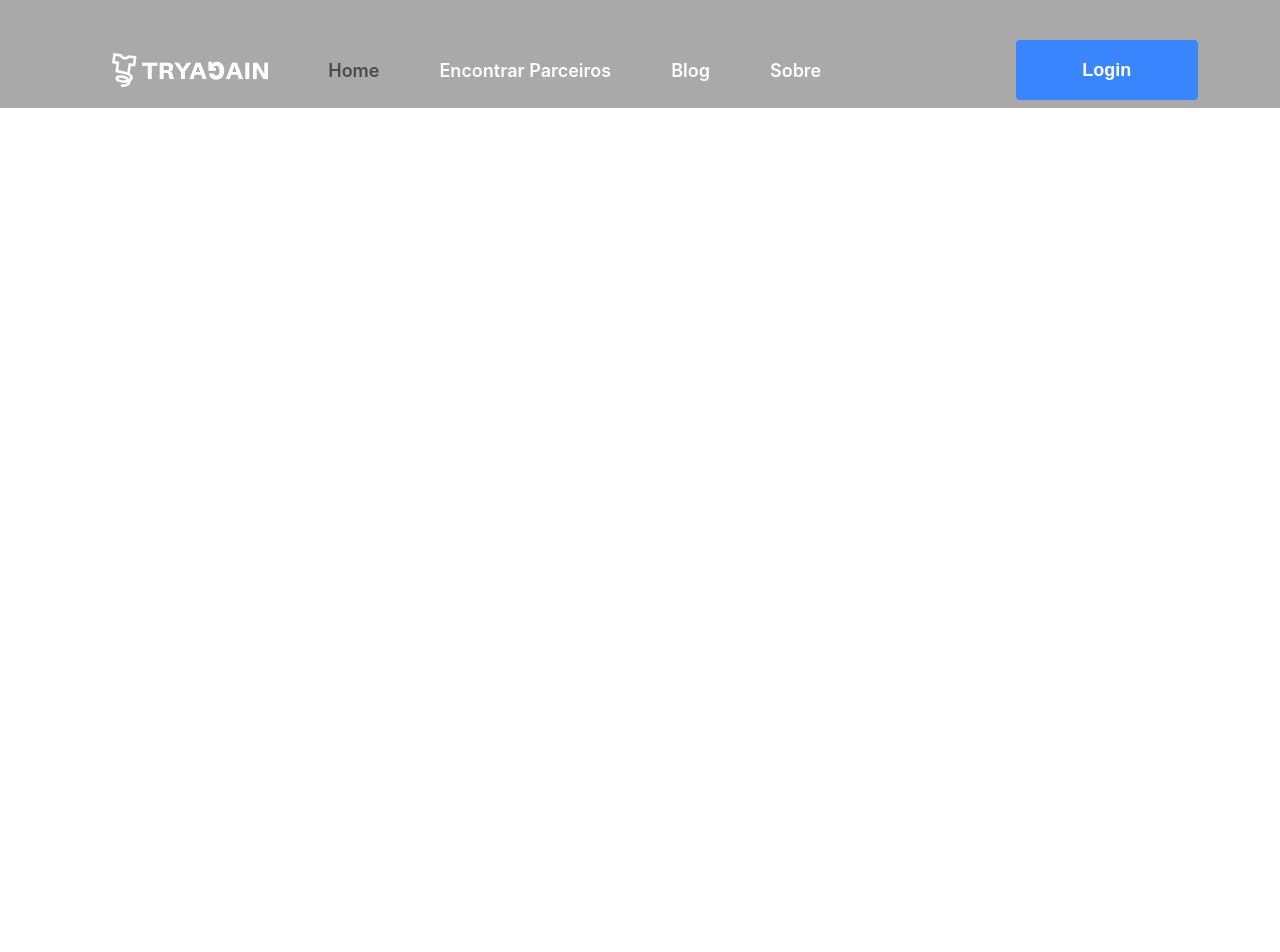
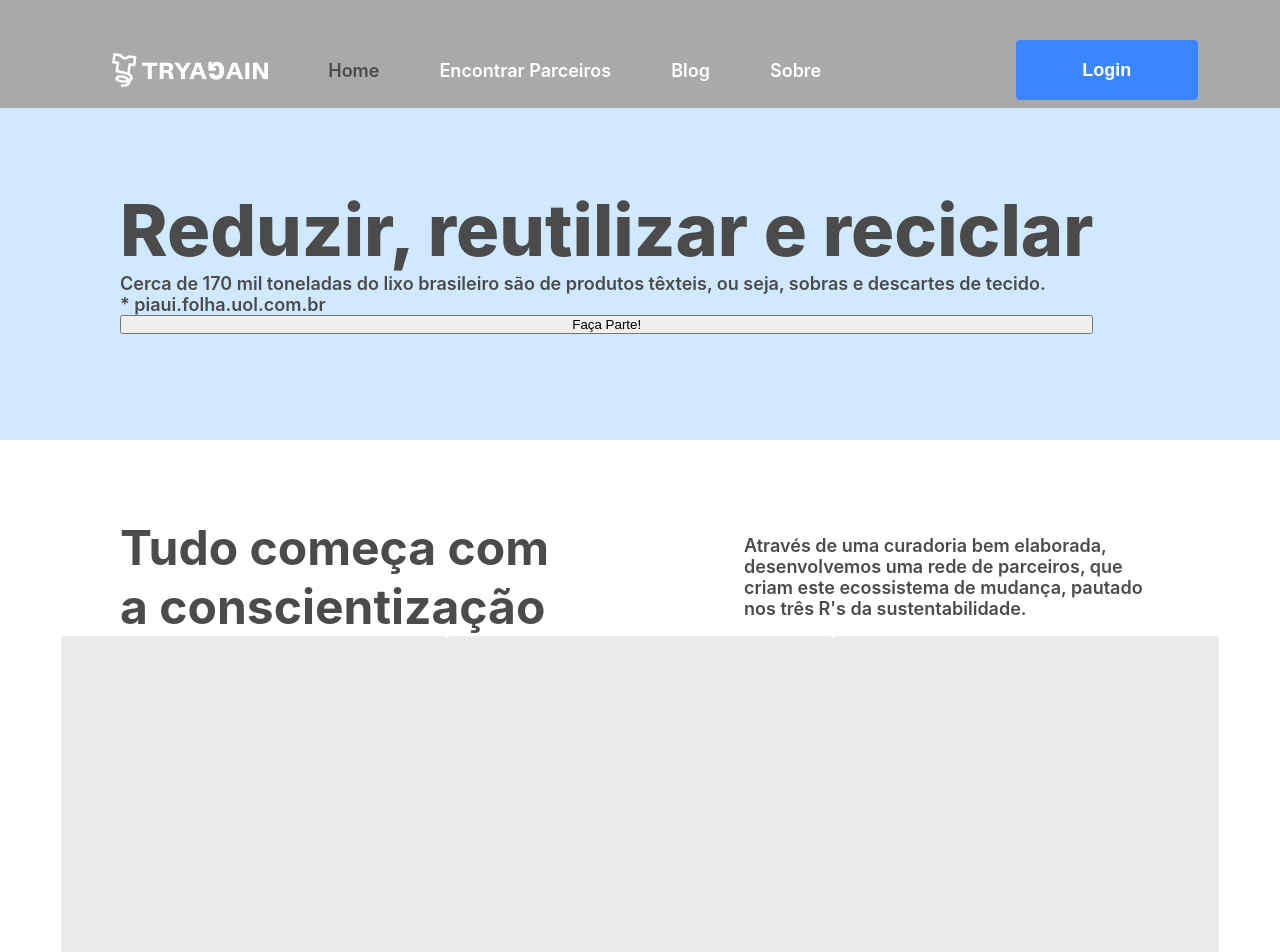
Before and after one commit to provihack-equipe-25/ph-team25, a React (Create React App) app in the folder team25/: page / in a window 1280 px wide. Shown: the top 952 px of the page. Before the commit the page ends 800 px from the top, so only its background shows below. Built offline with nearby package versions, Linux system fonts and the light colour scheme.

Commit message:
[feat] home landing page development

```diff
--- a/team25/src/components/header/Header.js
+++ b/team25/src/components/header/Header.js
@@ -11,12 +11,12 @@ export default function Header() {
     <HeaderContainer>
       <div className='links'>
        <img onClick={() => navigate('/')} src={logo} alt='TryAgain logo'/>
-       <a href='' id='home'>Home</a>
-       <a href=''>Encontrar Parceiros</a>
-       <a href=''>Blog</a>
+       <a href='/' id='home'>Home</a>
+       <a href='/search'>Encontrar Parceiros</a>
+       <a href='/'>Blog</a>
        <a href=''>Sobre</a>
       </div>
-        <button>Login</button>
+        <button onClick={() => navigate('/login')}>Login</button>
     </HeaderContainer>
   )
 }
--- a/team25/src/components/header/styledHeader.js
+++ b/team25/src/components/header/styledHeader.js
@@ -41,7 +41,7 @@ export const HeaderContainer = styled.header`
     transition: 400ms ease;
     cursor: pointer;
     :hover{
-      opacity: 90%;
+      opacity: 80%;
     }
     :active{
       opacity: 100%;
--- a/team25/src/pages/home/Home.js
+++ b/team25/src/pages/home/Home.js
@@ -1,10 +1,46 @@
-import React from 'react'
-import Header from '../../components/header/Header'
+import React from "react"
+import { useNavigate } from "react-router-dom"
+import Header from "../../components/header/Header"
+import { FirstSection, HomeContainer, SecondSection } from "./styledHome"
 
 export default function Home() {
+  const navigate = useNavigate()
+
   return (
-    <div>
-      <Header/>
-    </div>
+    <HomeContainer>
+      <Header />
+      <FirstSection>
+        <div className="info">
+          <h1>Reduzir, reutilizar e reciclar</h1>
+          <p>
+            Cerca de 170 mil toneladas do lixo brasileiro são de produtos
+            têxteis, ou seja, sobras e descartes de tecido.
+          </p>
+          <p>* piaui.folha.uol.com.br </p>
+          <button
+            onClick={() => {
+              navigate("/signup")
+            }}
+          >
+            Faça Parte!
+          </button>
+        </div>
+      </FirstSection>
+      <SecondSection>
+        <div className="title-subtitle">
+          <h2>Tudo começa com a conscientização</h2>
+          <p>
+            Através de uma curadoria bem elaborada, desenvolvemos uma rede de
+            parceiros, que criam este ecossistema de mudança, pautado nos três
+            R's da sustentabilidade.
+          </p>
+        </div>
+        <div className="rs">
+            <div></div>
+            <div></div>
+            <div></div>
+        </div>
+      </SecondSection>
+    </HomeContainer>
   )
 }
--- a/team25/src/pages/home/styledHome.js
+++ b/team25/src/pages/home/styledHome.js
@@ -1,6 +1,64 @@
-import styled from 'styled-components'
+import styled from "styled-components"
+import { colors } from "../../constants/theme"
 
 export const HomeContainer = styled.main`
   display: flex;
   flex-direction: column;
+  color: ${colors.secondary};
 `
+
+export const FirstSection = styled.section`
+  display: flex;
+  align-items: center;
+  padding: 78px 120px 106px 120px;
+  background-color: ${colors.mainlight};
+  .info {
+    display: flex;
+    flex-direction: column;
+    h1 {
+      font-style: normal;
+      font-weight: 800;
+      font-size: 72px;
+    }
+    p {
+      font-style: normal;
+      font-weight: 600;
+      font-size: 18px;
+    }
+  }
+`
+
+export const SecondSection = styled.section`
+  display: flex;
+  flex-direction: column;
+  align-items: center;
+  padding: 78px 120px 106px 120px;
+  .title-subtitle {
+    display: flex;
+    align-items: center;
+    justify-content: space-between;
+    h2 {
+      width: 45%;
+      font-weight: 700;
+      font-size: 48px;
+    }
+    p {
+      width: 40%;
+      font-weight: 600;
+      font-size: 18px;
+    }
+  }
+  .rs {
+    display: flex;
+    div {
+      margin: 0 ;
+      width: 386px;
+      height: 386px;
+      left: 120px;
+      top: 315px;
+
+      background: #ebebeb;
+      border-radius: 4px;
+    }
+  }
+`
```
Also changed, not shown: team25/src/components/waste-material/WasteMaterial.js (added, +8 -0 lines), team25/src/components/waste-material/styledWasteMaterial.js (added, +16 -0 lines).
